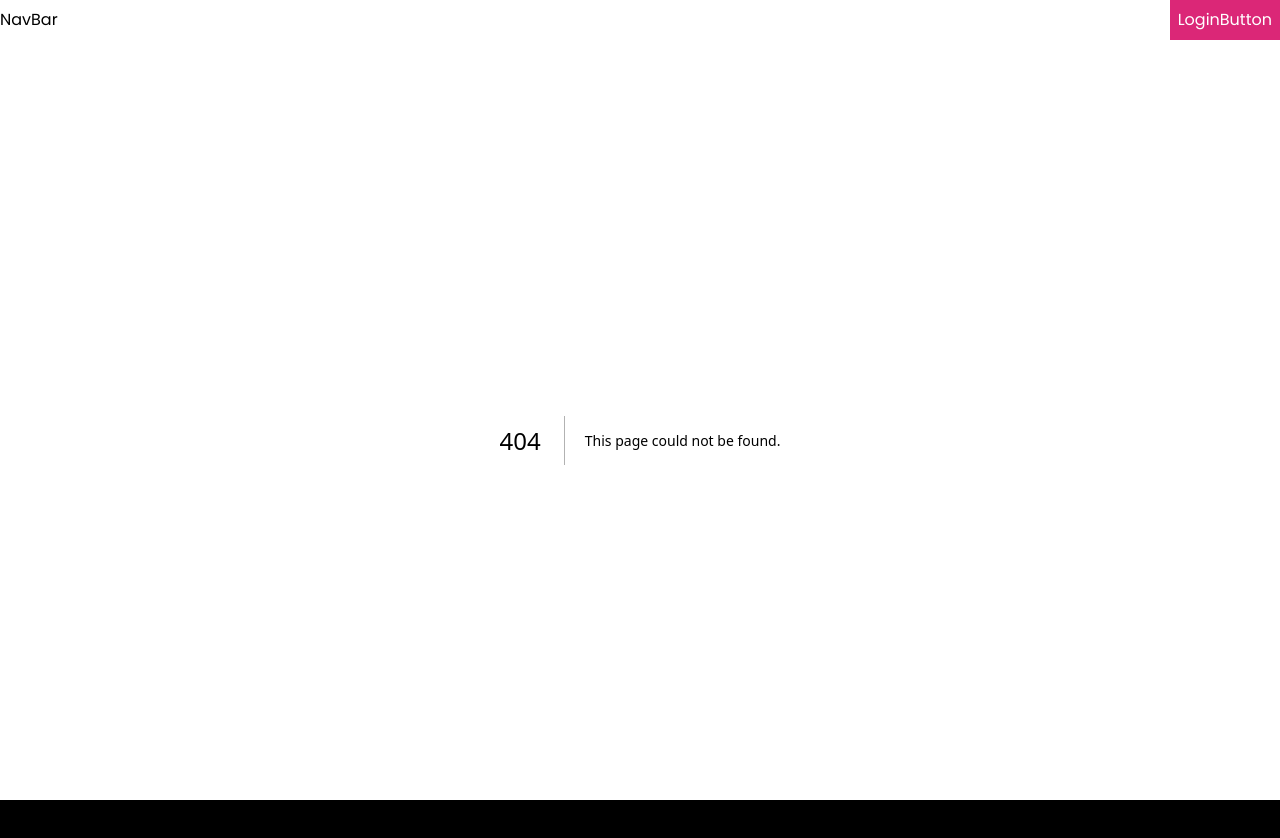
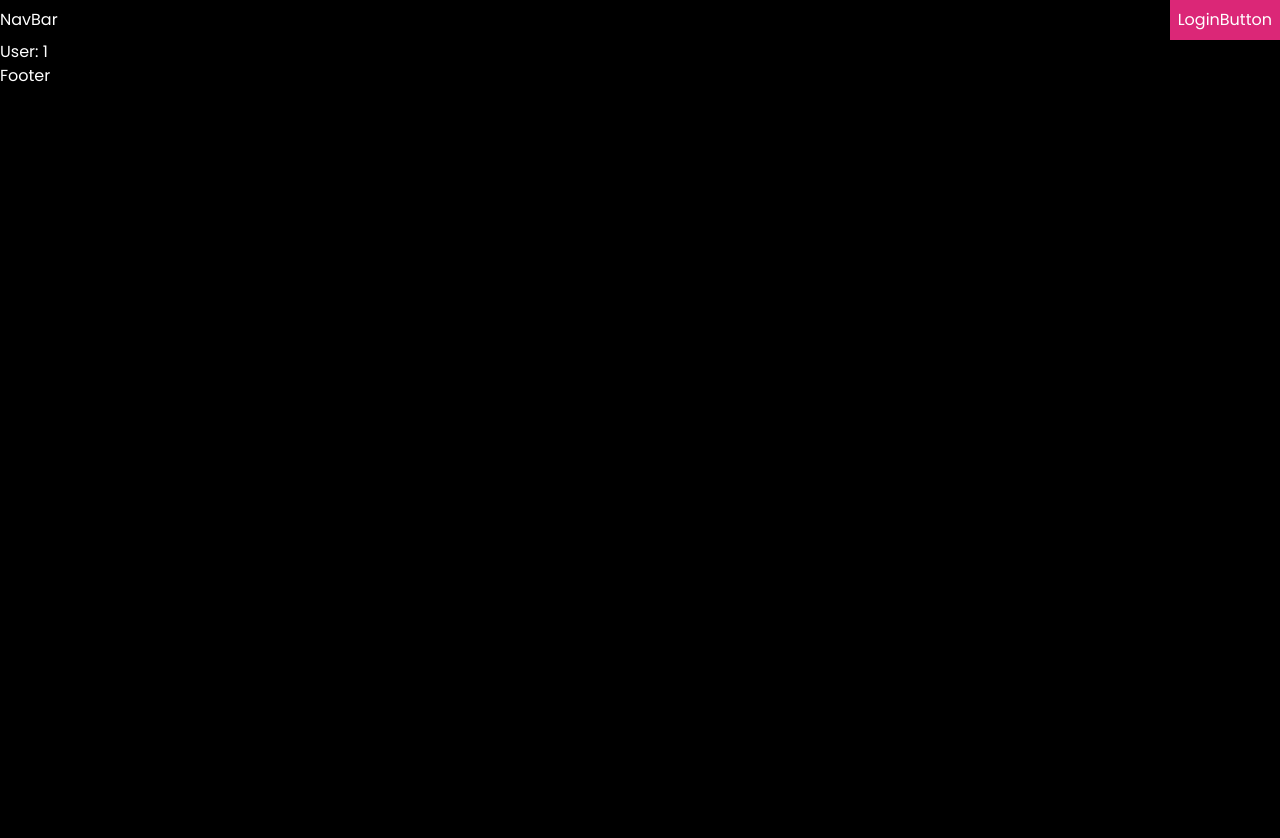
Before and after one commit to nnatalieh/echo.fm, a Next.js app: page /1 in a window 1280 px wide. Before the commit this address had no page. Shown: the top 838 px of the page. After the commit the page ends 800 px from the top, so only its background shows below. Built offline with nearby package versions, Linux system fonts and the light colour scheme; no server answers.

Commit message:
Add dynamic route to user page

```diff
--- /dev/null
+++ b/app/[user]/page.jsx
@@ -0,0 +1,4 @@
+
+export default function Page({ params }) {
+  return <h1>User: {params.user}</h1>
+}
--- a/app/components/LoginButton.jsx
+++ b/app/components/LoginButton.jsx
@@ -1,12 +1,15 @@
 "use client";
 
+import { useSession } from "next-auth/react";
 import { signIn } from "next-auth/react";
 
 const LoginButton = () => {
+  const { data: session } = useSession();
+
   return (
     <button
       className="text-white bg-pink-600 p-2"
-      onClick={() => signIn("spotify", { callbackUrl: "/" })}
+      onClick={() => signIn("spotify", { callbackUrl: `/${session?.user.name}` })}
     >
       LoginButton
     </button>
```
